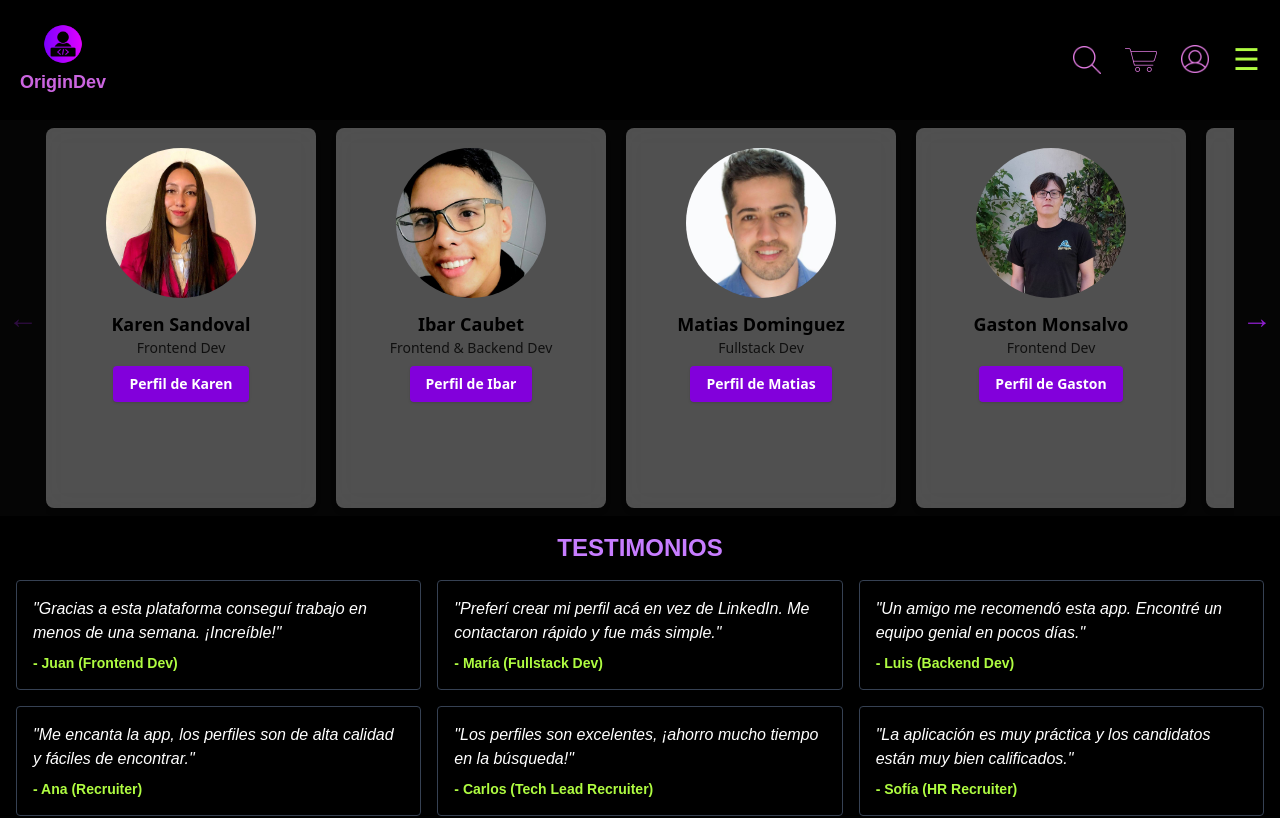
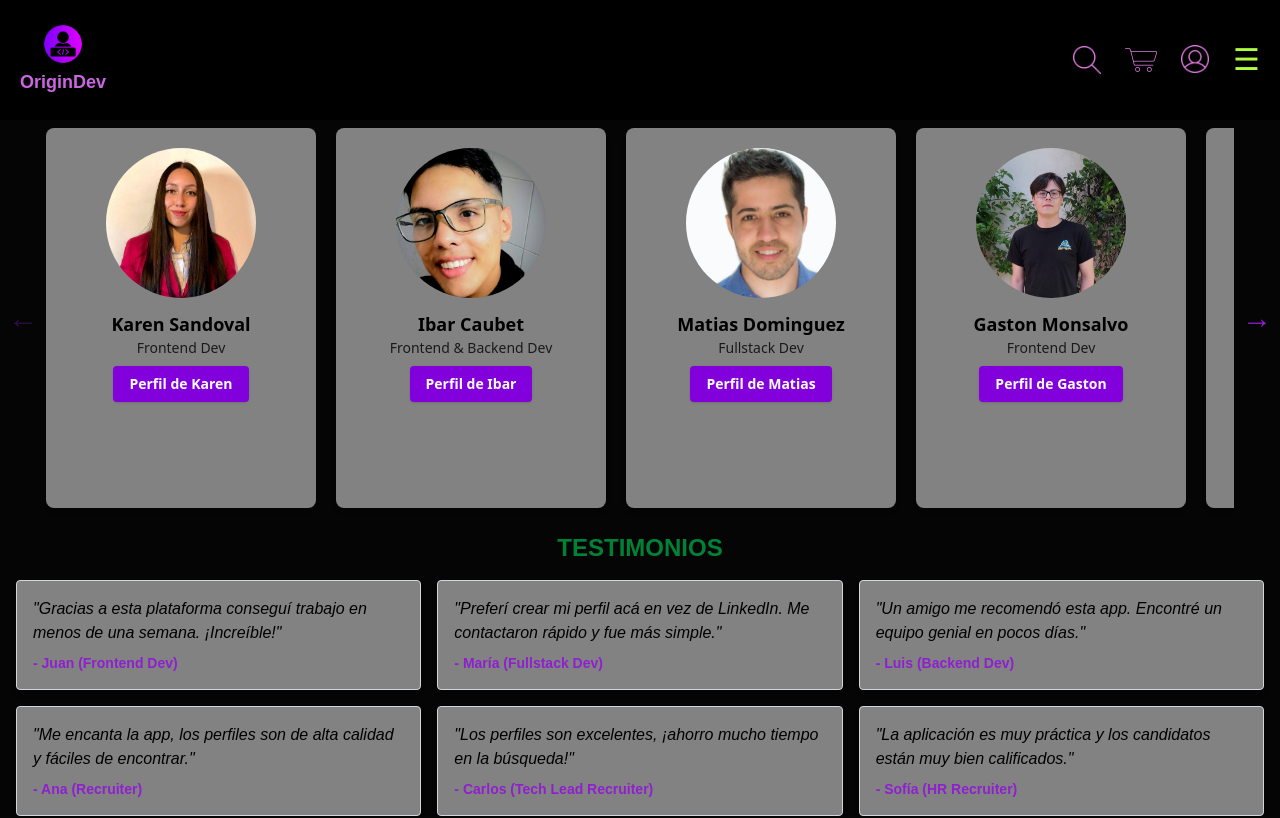
Before and after one commit to gastonmonsalvo/react-proyect-global, a Next.js app: page / in a window 1280 px wide. Shown: the top 818 px of the page. Built offline with nearby package versions, Linux system fonts and the light colour scheme.

Commit message:
arreglo del switch

```diff
--- a/src/components/Cards.jsx
+++ b/src/components/Cards.jsx
@@ -104,7 +104,7 @@ return (
             <div
             key={idx}
             ref={idx === 0 ? cardRef : null}
-            className="flex-shrink-0 w-[270px] min-h-[380px] bg-white/30 rounded-lg shadow-md flex flex-col items-center pt-5 pb-4 font-sans backdrop-blur-md"
+            className="flex-shrink-0 w-[270px] min-h-[380px] bg-white/50 rounded-lg shadow-md flex flex-col items-center pt-5 pb-4 font-sans backdrop-blur-md"
             >
             <img src={card.img} alt={`Foto de ${card.name}`} className="w-[150px] h-[150px] object-cover rounded-full mb-2" />
             <h3 className="text-black text-lg font-bold mt-1">{card.name}</h3>
--- a/src/components/TestimoniosSection.jsx
+++ b/src/components/TestimoniosSection.jsx
@@ -10,26 +10,20 @@ export default function TestimoniosSection() {
   ];
 
   return (
-    <section className="p-4 bg-black">
-      <h2
-        className="text-2xl font-bold mb-4 text-center"
-        style={{ color: "rgb(199, 125,255)" }}
-      >
+    <section className="p-4 bg white">
+        <h2 className="text-2xl font-bold mb-4 text-center text-green-700">
           TESTIMONIOS
         </h2>
-      <div className="grid grid-cols-1 gap-4 sm:grid-cols-2 md:grid-cols-3">
+      <div className="grid grid-cols-1 gap-4 sm:grid-cols-2 md:grid-cols-3 ">
     {testimonios.map((t) => (
       <div
         key={t.id}
-            className="rounded p-4 shadow-md bg-black border border-gray-700"
+        className="rounded p-4 shadow-md  border border-gray-300 dark:border-gray-500 bg-white/50"
       >
-            <p className="italic text-white">
-              &quot;{t.texto}&quot;
+        <p className="italic text-black ">
+          "{t.texto}"
         </p>
-            <p
-              className="mt-2 text-sm font-semibold"
-              style={{ color: "rgb(175, 252, 65)" }}
-            >
+        <p className="mt-2 text-sm font-semibold ">
           - {t.nombre}
         </p>
       </div>
--- a/src/contexts/ThemeContext.js
+++ b/src/contexts/ThemeContext.js
@@ -8,7 +8,9 @@ export function ThemeProvider({ children }) {
   useEffect(() => {
   if (darkMode) {
     document.body.classList.add('dark');
+    document.body.classList.remove('light');
   } else {
+    document.body.classList.add('light');
     document.body.classList.remove('dark');
   }
 }, [darkMode]);
```
Also changed, not shown: src/styles/globals.css (line endings or trailing spaces). Lines whose indentation alone changed are shown as unchanged.
